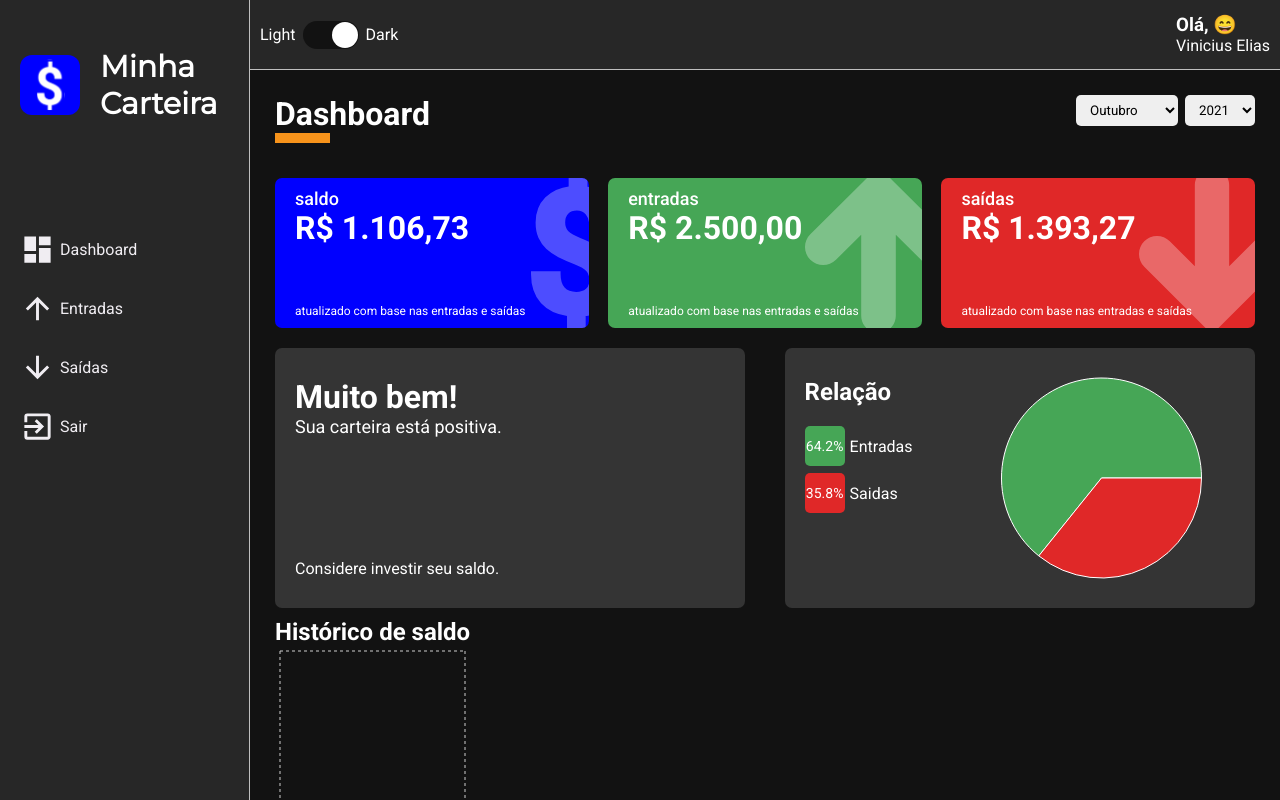
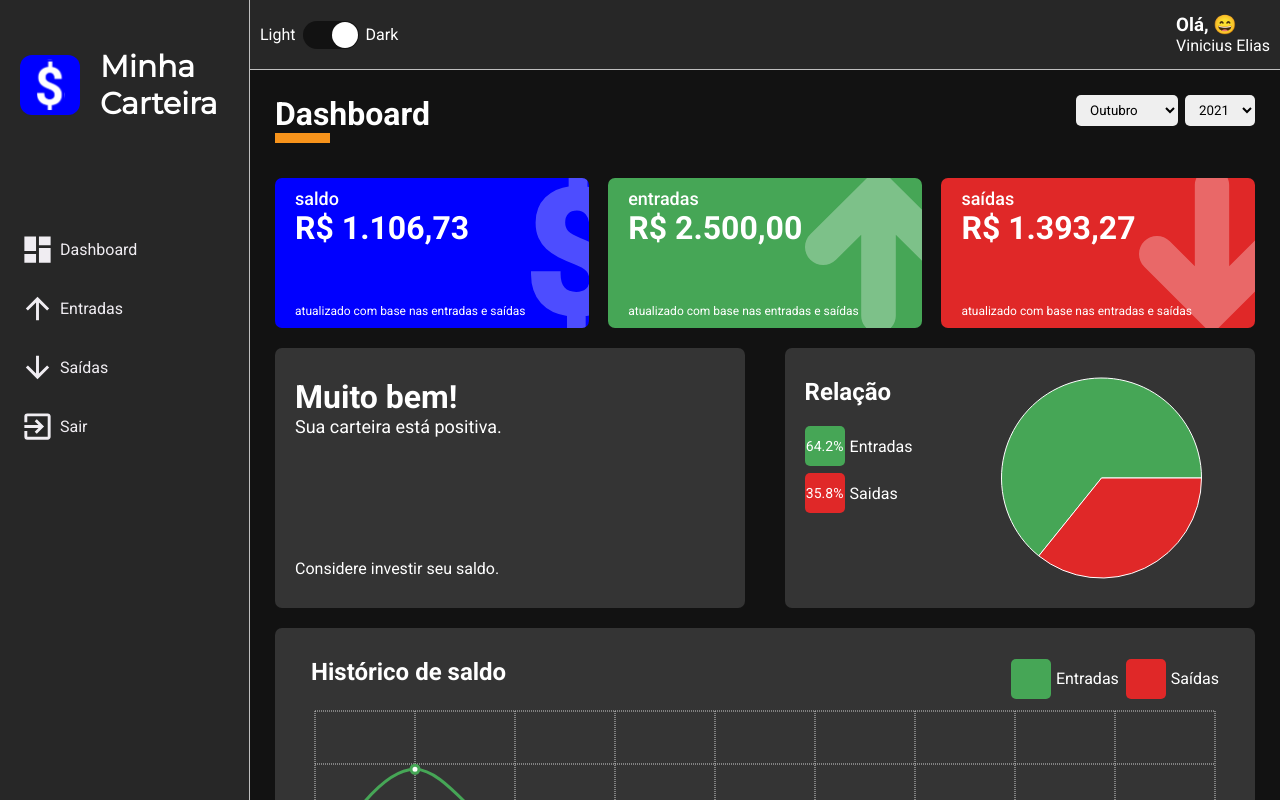
Before and after one commit to vinielias11/dashboardCarteira, a React (Create React App) app: page /dashboard in a window 1280 px wide. Built offline with nearby package versions, Linux system fonts and the light colour scheme.

Commit message:
finalizacao grafico de linhas

```diff
--- a/src/components/GraficoLinhas/index.tsx
+++ b/src/components/GraficoLinhas/index.tsx
@@ -9,19 +9,43 @@ import {
     Tooltip
 } from 'recharts';
 
-import { Container } from './styles';
+import { Container, Header, ContainerLegenda, Legenda } from './styles';
 
-const GraficoLinhas: React.FC = () => (
+interface IGraficoLinhaProps {
+    data: {
+        mes: string;
+        valorEntradas: number;
+        valorSaidas: number;
+    }[];
+    linhaEntradas: string;
+    linhaSaidas: string;
+}
+
+const GraficoLinhas: React.FC<IGraficoLinhaProps> = ({
+    data, linhaEntradas, linhaSaidas
+}) => (
     <Container>
-        <h2>Histórico de saldo</h2>
+        <Header>
+            <h2>Histórico de saldo</h2>
+            <ContainerLegenda>
+                <Legenda color={linhaEntradas}>
+                    <div></div>
+                    <span>Entradas</span>
+                </Legenda>
+                <Legenda color={linhaSaidas}>
+                    <div></div>
+                    <span>Saídas</span>
+                </Legenda>
+            </ContainerLegenda>
+        </Header>
 
        <ResponsiveContainer>
-           <LineChart data={[]}>
-               <CartesianGrid strokeDasharray="3 3" stroke="#cecece"/>
-               <XAxis dataKey="month" stroke="#cecece" />
+           <LineChart data={data} margin={{ top: 5, right: 20, left: 20, bottom: 5 }}>
+               <CartesianGrid strokeDasharray="1 1" stroke="#cecece"/>
+               <XAxis dataKey="mes" stroke="#cecece" />
                <Tooltip />
-               <Line type="monotone" dataKey="valorEntradas" name="Entradas" stroke="#46a656" strokeWidth={5} dot={{ r:5 }} activeDot={{ r: 8 }} />
-               <Line type="monotone" dataKey="valorSaidas" name="Saídas" stroke="#e02828" strokeWidth={5} dot={{ r:5 }} activeDot={{ r: 8 }} />
+               <Line type="monotone" dataKey="valorEntradas" name="Entradas" stroke={linhaEntradas} strokeWidth={3} dot={{ r:4 }} activeDot={{ r: 5 }} />
+               <Line type="monotone" dataKey="valorSaidas" name="Saídas" stroke={linhaSaidas} strokeWidth={5} dot={{ r: 4 }} activeDot={{ r: 5 }} />
            </LineChart>
        </ResponsiveContainer>
     </Container>
--- a/src/components/GraficoLinhas/styles.ts
+++ b/src/components/GraficoLinhas/styles.ts
@@ -1,3 +1,60 @@
 import styled from "styled-components";
 
-export const Container = styled.div``;
+interface ILegendaProps {
+    color: string;
+}
+
+export const Container = styled.div`
+    width: 100%;
+    flex: 1;
+    height: 360px;
+    display: flex;
+    flex-direction: column;
+    background-color: ${props => props.theme.colors.tertiary};
+    color: ${props => props.theme.colors.white};
+    margin: 10px 0;
+    padding: 30px 20px;
+    border-radius: 7px;
+
+
+
+`;
+
+export const ContainerLegenda = styled.ul`
+    list-style: none;
+    display: flex;
+    padding-right: 16px;
+`;
+
+export const Legenda = styled.li<ILegendaProps>`
+    display: flex;
+    align-items: center;
+
+    margin-bottom: 7px;
+    margin-left: 7px;
+
+    > div {
+        background-color: ${props => props.color};
+        width: 40px;
+        height: 40px;
+        border-radius: 5px;
+        font-size: 14px;
+        line-height: 40px;
+        text-align: center;
+    }
+
+    > span {
+        margin-left: 5px;
+    }
+`;
+
+export const Header = styled.header`
+    width: 100%;
+    display: flex;
+    justify-content: space-between;
+
+    > h2 {
+        margin-bottom: 20px;
+        padding-left: 16px;
+    }
+`;
--- a/src/pages/Dashboard/index.tsx
+++ b/src/pages/Dashboard/index.tsx
@@ -131,6 +131,56 @@ const Dashboard: React.FC = () => {
 
     }, [totalEntradas, totalSaidas]);
 
+    const dadosGraficoLinhas = useMemo(() => {
+
+        return meses.map((_, mesMap) => {
+            let valorEntradas = 0;
+
+            gains.forEach(entrada => {
+                const data = new Date(entrada.date),
+                    mesEntrada = data.getMonth(),
+                    anoEntrada = data.getFullYear();
+
+                if (mesEntrada === mesMap && anoEntrada === anoSelecionado) {
+                    try {
+                        valorEntradas += entrada.amount;
+                    } catch {
+                        throw new Error('Erro no valor de entrada. Deve ser número.');
+                    }
+                }
+            });
+
+            let valorSaidas = 0;
+            expenses.forEach(saida => {
+                const data = new Date(saida.date),
+                    mesSaida = data.getMonth(),
+                    anoSaida = data.getFullYear();
+
+                if (mesSaida === mesMap && anoSaida === anoSelecionado) {
+                    try {
+                        valorSaidas += saida.amount;
+                    } catch {
+                        throw new Error('Erro no valor de saída. Deve ser número.');
+                    }
+                }
+            });
+
+            return {
+                numeroMes: mesMap,
+                mes: meses[mesMap].substring(0, 3),
+                valorEntradas,
+                valorSaidas
+            }
+
+        }).filter(item => {
+            const mesAtual = new Date().getMonth(),
+                anoAtual = new Date().getFullYear();
+
+                return (anoSelecionado === anoAtual && item.numeroMes <= mesAtual) || (anoSelecionado < anoAtual)
+        });
+
+    },[anoSelecionado]);
+
     const trataMesSelecionado = (mes: string) => {
         try {
             const parseMes = Number(mes);
@@ -167,7 +217,7 @@ const Dashboard: React.FC = () => {
                 <WalletCard title="saídas" amount={totalSaidas} footer="atualizado com base nas entradas e saídas" icon="arrowDown" color="#e02828" />
                 <CardSituacao title={trataCard.title} desc={trataCard.desc} footerText={trataCard.footerText} />
                 <GraficoPizza data={graficoEntradasSaidas} />
-                <GraficoLinhas />
+                <GraficoLinhas data={dadosGraficoLinhas} linhaEntradas="#46a656" linhaSaidas="#e02828" />
             </Content>
 
         </Container>
```
